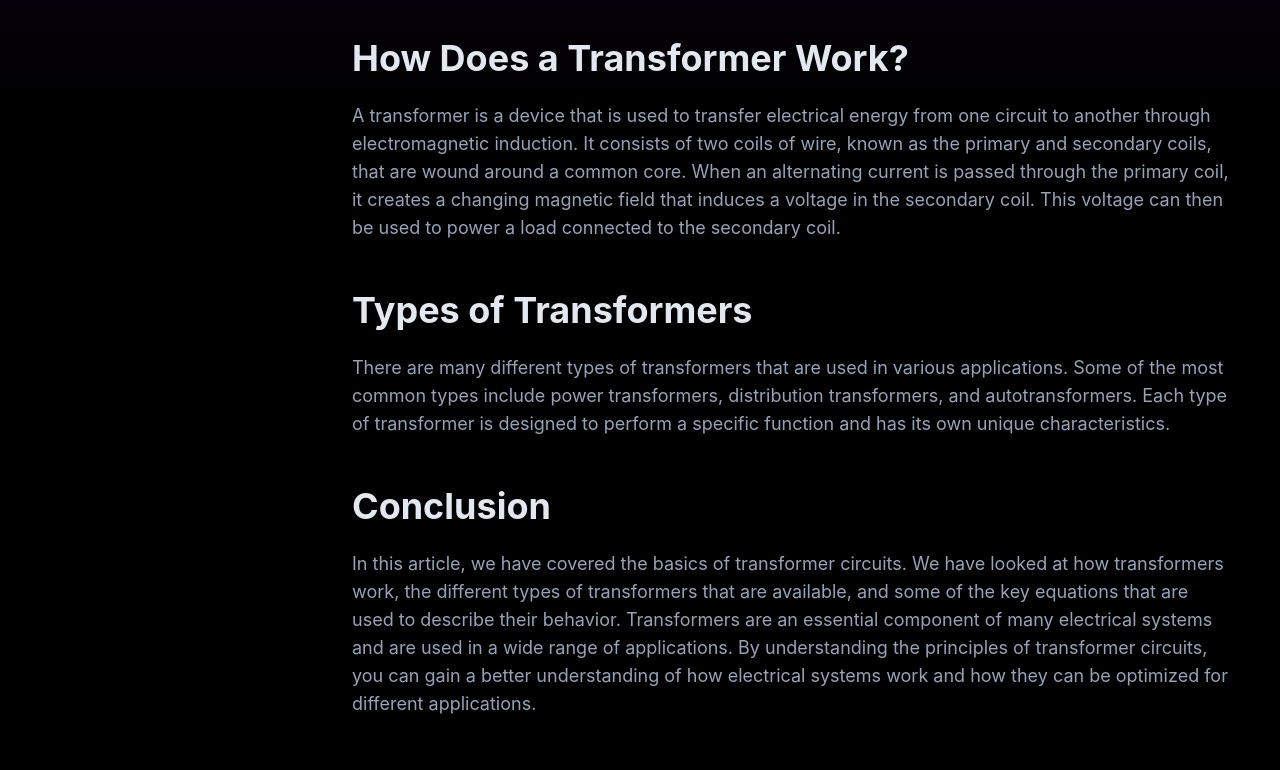
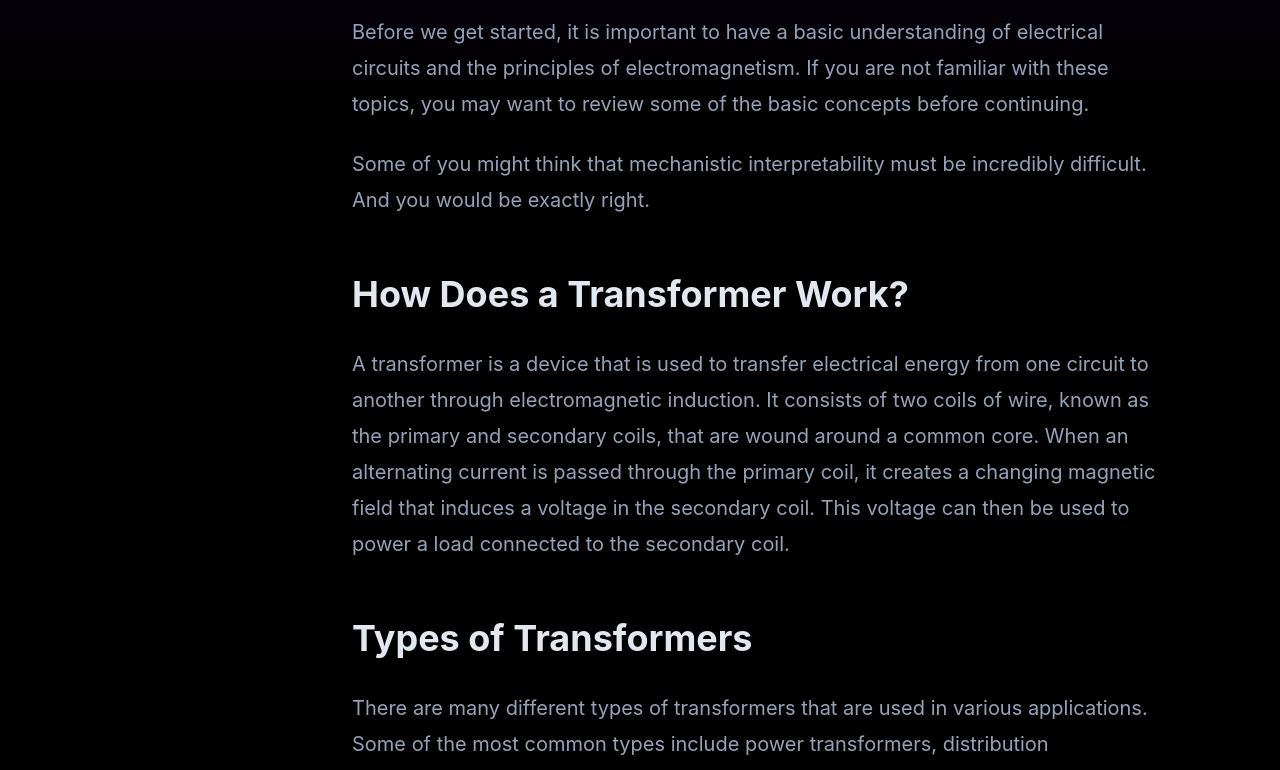
Before and after one commit to alekshiidenhovi/personal-website, an Astro site in the folder app/: page / in a window 1280 px wide. Shown: the part 694-1464 px from the top of the page. Built offline with nearby package versions, Linux system fonts and the light colour scheme; Astro itself is replaced by a stand-in of ours.

Commit message:
Adjust typography styles

```diff
--- a/app/src/components/BlogContent.astro
+++ b/app/src/components/BlogContent.astro
@@ -14,14 +14,14 @@ const { Markdown } = Astro.props;
 
 <style is:global>
   article {
-    @apply h-full w-full overflow-y-auto;
+    @apply prose prose-xl prose-neutral dark:prose-invert h-full w-full overflow-y-auto;
   }
 
   h2 {
-    @apply pb-6 text-4xl font-bold text-slate-200;
+    @apply text-slate-200;
   }
 
   p {
-    @apply pb-12 text-lg text-slate-400;
+    @apply text-slate-400;
   }
 </style>
--- a/app/src/posts/friendly-introduction-on-transformer-circuits.md
+++ b/app/src/posts/friendly-introduction-on-transformer-circuits.md
@@ -9,6 +9,8 @@ Here we will take a look at the basics of transformer circuits. We will start by
 ## Prerequisites
 Before we get started, it is important to have a basic understanding of electrical circuits and the principles of electromagnetism. If you are not familiar with these topics, you may want to review some of the basic concepts before continuing.
 
+Some of you might think that mechanistic interpretability must be incredibly difficult. And you would be exactly right.
+
 ## How Does a Transformer Work?
 A transformer is a device that is used to transfer electrical energy from one circuit to another through electromagnetic induction. It consists of two coils of wire, known as the primary and secondary coils, that are wound around a common core. When an alternating current is passed through the primary coil, it creates a changing magnetic field that induces a voltage in the secondary coil. This voltage can then be used to power a load connected to the secondary coil.
 
```
